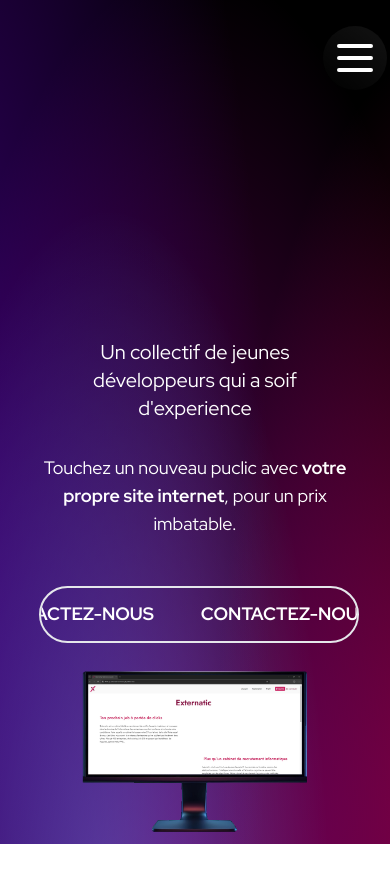
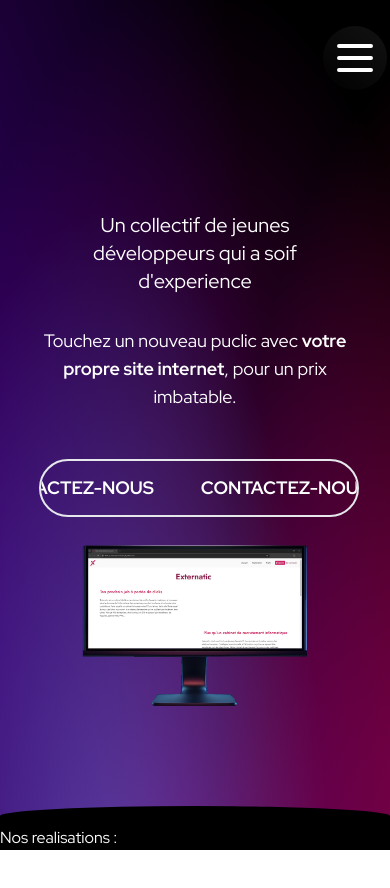
Before and after one commit to Sylvainlfe/Les-dev-junior, a React (Vite) app: page / in a window 390 px wide. Shown: the top 888 px of the page. Built offline with nearby package versions, Linux system fonts and the light colour scheme.

Commit message:
better redirection for realisations

```diff
--- a/src/components/Nav.jsx
+++ b/src/components/Nav.jsx
@@ -32,7 +32,7 @@ export default function Nav() {
             }`}
           >
             <Link
-              to="/realisation"
+              to="/#realisation"
               aria-label="realisation"
               className="flex items-center text-xl"
             >
@@ -66,7 +66,10 @@ export default function Nav() {
         <div className="drawer fixed left-[26%] top-[2%]  ">
           <input id="my-drawer" type="checkbox" className=" drawer-toggle " />
           <div className="drawer-content flex items-center justify-center w-[130%] h-[130%] rounded-[15px] md:hidden">
-            <label htmlFor="my-drawer" className="bg-custom p-2 backdrop-opacity-10 rounded-full">
+            <label
+              htmlFor="my-drawer"
+              className="bg-custom p-2 backdrop-opacity-10 rounded-full"
+            >
               <svg
                 xmlns="http://www.w3.org/2000/svg"
                 fill="none"
--- a/src/main.jsx
+++ b/src/main.jsx
@@ -16,7 +16,7 @@ const router = createBrowserRouter([
         element: <Home />,
       },
       {
-        path: "/realisation",
+        path: "/#realisation",
         element: <Realisation />,
       },
       {
--- a/src/pages/Home.jsx
+++ b/src/pages/Home.jsx
@@ -1,19 +1,42 @@
+import { useEffect } from "react";
+import { useLocation } from "react-router-dom";
 import Realisation from "./Realisation";
 import { Link } from "react-router-dom";
 
 function Home() {
+  const location = useLocation();
+
+  useEffect(() => {
+    if (location.hash) {
+      setTimeout(() => {
+        const element = document.querySelector(location.hash);
+        if (element) {
+          element.scrollIntoView({ behavior: "smooth" });
+        }
+      }, 100);
+    }
+  }, [location]);
+
   return (
     <>
       <main className="h-screen">
-        <section className="relative h-screen w-[80%] top-[40%] left-[50%] transform -translate-x-1/2 text-[1rem] md:text-[2rem] text-white ">
+        <section className="relative h-screen w-[80%] top-[25%] left-[50%] lg:top-[40%] transform -translate-x-1/2 text-[1rem] md:text-[2rem] text-white ">
           <h1 className="text-center text-xl lg:text-left ">
-            Un collectif de jeunes développeurs qui a soif d'experience
+            Un collectif de jeunes développeurs qui a soif d&apos;experience
           </h1>
           <p className="text-center lg:text-left text-lg pt-8">
-            Touchez un nouveau puclic avec <span className="font-bold">votre propre site internet</span>, pour un prix imbatable.
+            Touchez un nouveau puclic avec{" "}
+            <span className="font-bold">votre propre site internet</span>, pour
+            un prix imbatable.
           </p>
-          <Link to="/contact" aria-label="contact" className="contact-btn text-lg font-bold flex justify-center w-80 mx-auto mt-12 lg:inline lg:ml-32 ">
-          <span className="marquee" aria-hidden>Contactez-nous</span>
+          <Link
+            to="/contact"
+            aria-label="contact"
+            className="contact-btn text-lg font-bold flex justify-center w-80 mx-auto mt-12 lg:inline lg:ml-32 "
+          >
+            <span className="marquee" aria-hidden>
+              Contactez-nous
+            </span>
           </Link>
           <img
             src="src\assets\images\mockup.png"
--- a/src/pages/Realisation.jsx
+++ b/src/pages/Realisation.jsx
@@ -1,5 +1,10 @@
 export default function Realisation() {
   return (
-    <div>Realisations</div>
-  )
+    <>
+      <div className="bg-black w-screen h-[20px] bg-black-500 rounded-t-[100%] relative top-[-38px] "></div>
+      <section id="realisation" className="bg-black relative top-[-38px]">
+        Nos realisations :
+      </section>
+    </>
+  );
 }
```
